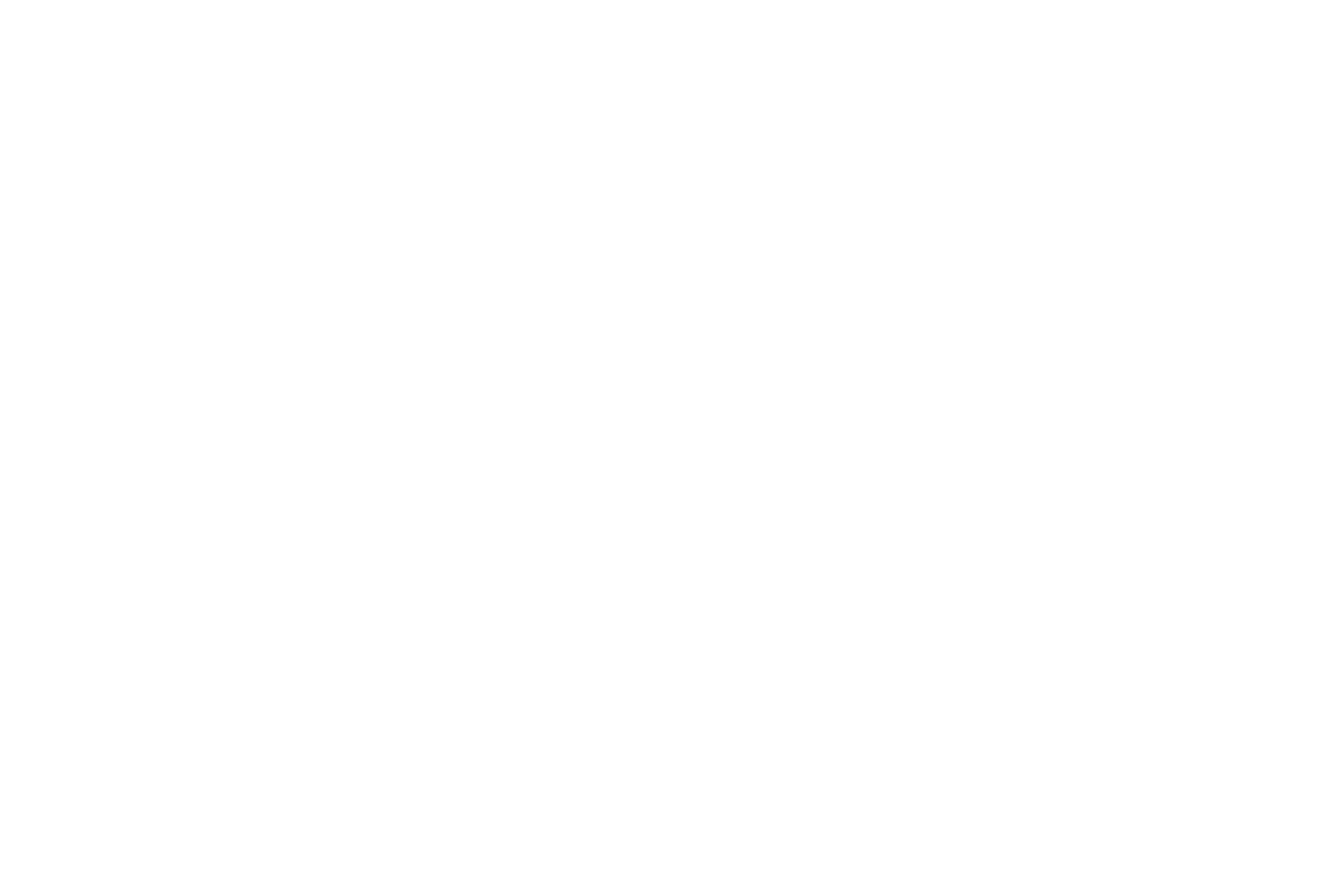
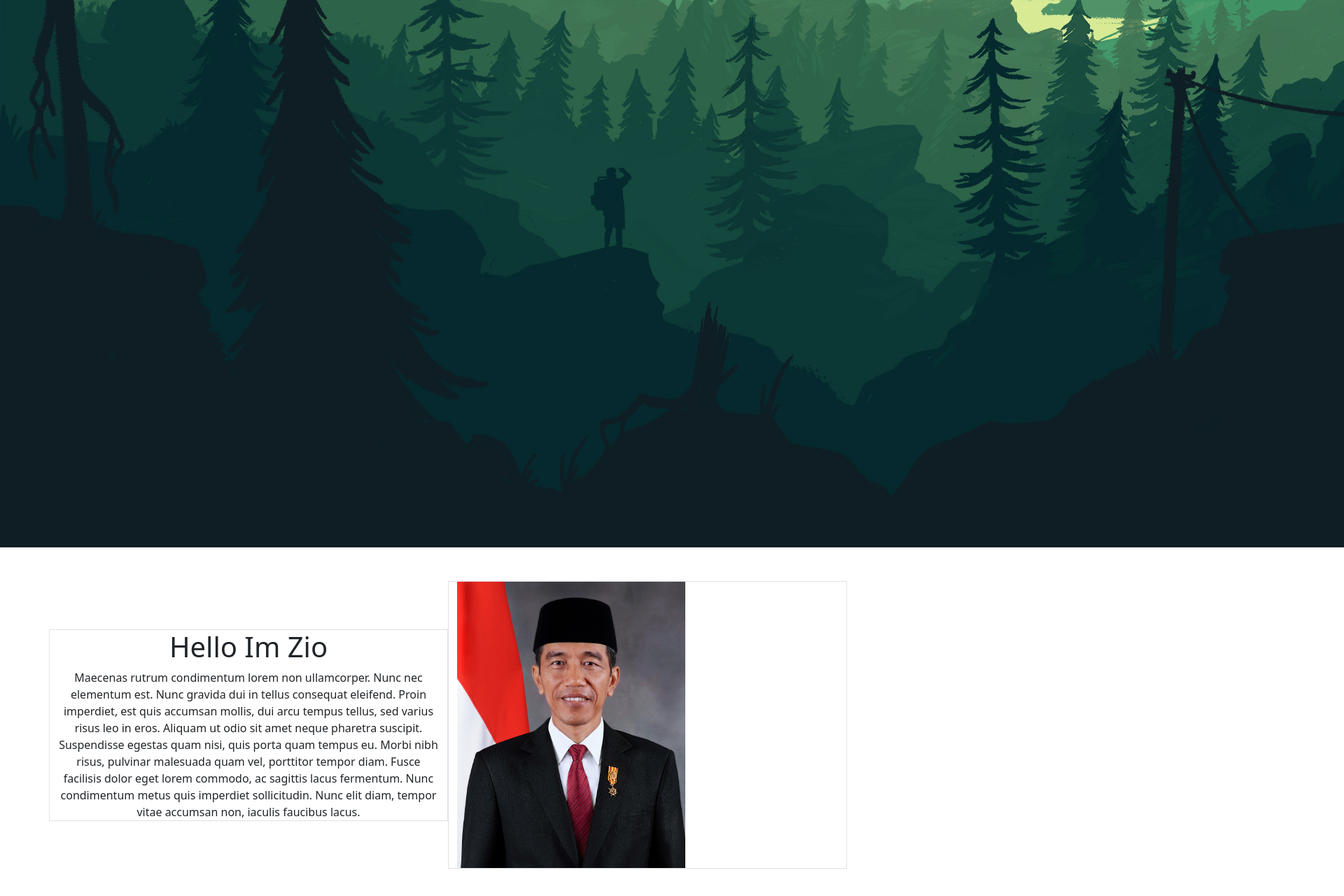
Before and after one commit to Ziobeef/OverReact, a React (Create React App) app: page /profile in a window 1280 px wide. Before the commit this address had no page. Shown: the part 658-1938 px from the top of the page at 70% size, 1920 px wide, since content can reach past the window. Before the commit the page ends 800 px from the top, so only its background shows below. Built offline with nearby package versions, Linux system fonts and the light colour scheme.

Commit message:
Add Profile component with user information and images

```diff
--- a/src/App.js
+++ b/src/App.js
@@ -7,6 +7,7 @@ import Reqres from './components/reqres';
 import Login from './components/login';
 import {BeforeLogin, Guard} from './components/guard';
 import { HttpService } from './services/httpsservice';
+import Profile from './components/profile';
 
 function App() {
 
@@ -17,6 +18,7 @@ function App() {
       <Route path="" element={<BeforeLogin><Login/></BeforeLogin>}/>
       <Route path="/home" element={<Home/>}/>
       <Route path="/user" element={<User/>}/>
+      <Route path="/profile" element={<Profile/>}/>
       <Route path="/reqres" element={<Guard><Reqres/></Guard>}/>
     </Routes>
       </HttpService>
--- /dev/null
+++ b/src/components/profile.js
@@ -0,0 +1,26 @@
+import React from "react";
+
+function Profile() {
+  return (
+    <div>
+      <div>
+        <img src="/profile.jpg" />
+      </div>
+      <div className="container my-5">
+        <div className="row align-items-center">
+          <div className="col-6 border text-center ">
+            <h1>Hello Im Zio  </h1>
+            Maecenas rutrum condimentum lorem non ullamcorper. Nunc nec elementum est. Nunc gravida dui in tellus consequat eleifend. Proin imperdiet, est quis accumsan mollis, dui arcu tempus tellus, sed varius risus leo in eros. Aliquam
+            ut odio sit amet neque pharetra suscipit. Suspendisse egestas quam nisi, quis porta quam tempus eu. Morbi nibh risus, pulvinar malesuada quam vel, porttitor tempor diam. Fusce facilisis dolor eget lorem commodo, ac sagittis
+            lacus fermentum. Nunc condimentum metus quis imperdiet sollicitudin. Nunc elit diam, tempor vitae accumsan non, iaculis faucibus lacus.
+          </div>
+          <div className="col-6 border ">
+            <img style={{ width: "60%" }} src="omjoko.jpg" />
+          </div>
+        </div>
+      </div>
+    </div>
+  );
+}
+
+export default Profile;
--- a/src/components/reqres.js
+++ b/src/components/reqres.js
@@ -23,7 +23,7 @@ function Reqres() {
      console.log(response);
 
     setcreateShow(false);
-    setData([response.response.data, ...data]);
+    setData([formData, ...data]);
     console.log(response);
   };
   const reqPut = async (e) => {
--- a/src/services/httpsservice.js
+++ b/src/services/httpsservice.js
@@ -20,12 +20,13 @@ export const HttpService = ({ children }) => {
   };
   const post = async (urlPath, formData) => {
     try {
-      const response = await axios.get(apiUrl + "/" + urlPath, formData, {
+      const response = await axios.get(apiUrl + "/" + urlPath, {
         headers: {
           "Content-Type": "application/json",
           "x-api-key": "reqres-free-v1",
-        },
+        },formData
       });
+      console.log(response);
       return { success: true, response: response.data };
     } catch (error) {
       console.log(error);
```
Also changed, not shown: public/omjoko.jpg (added), public/profile.jpg (added).
